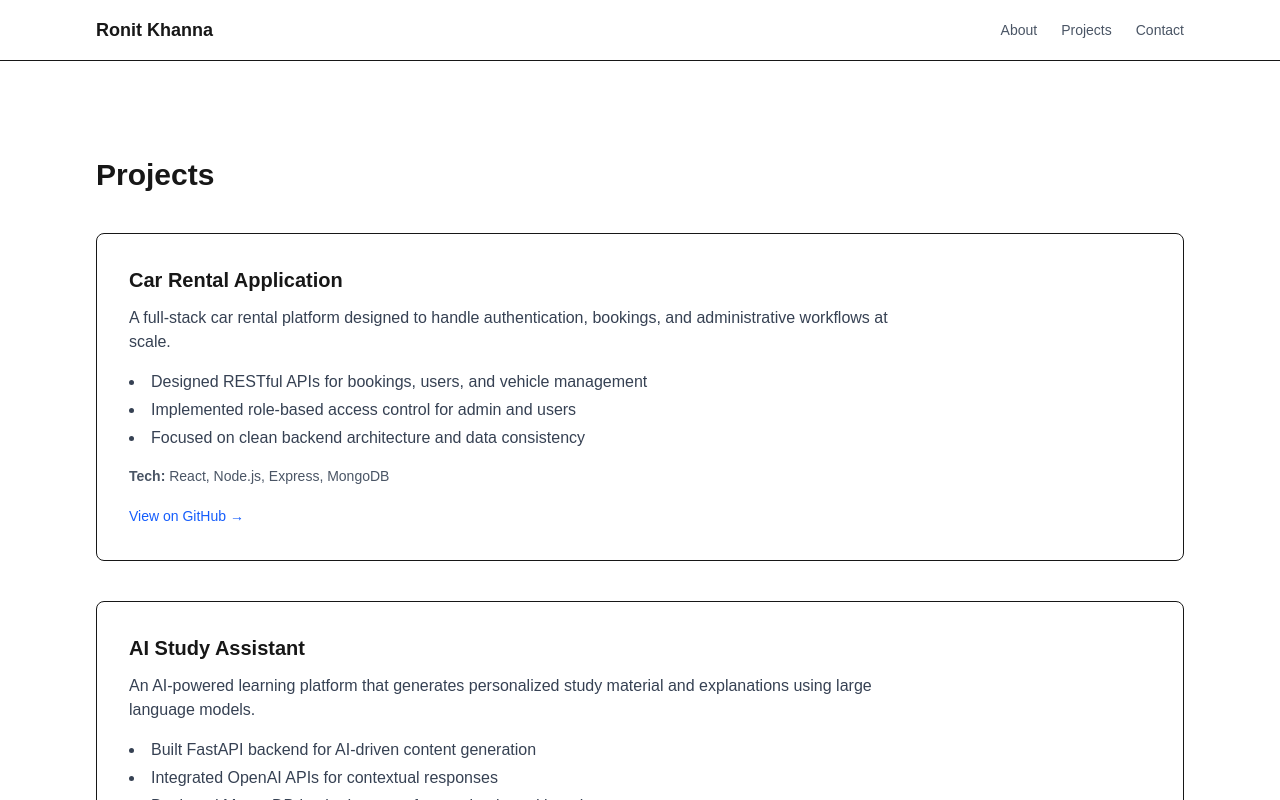
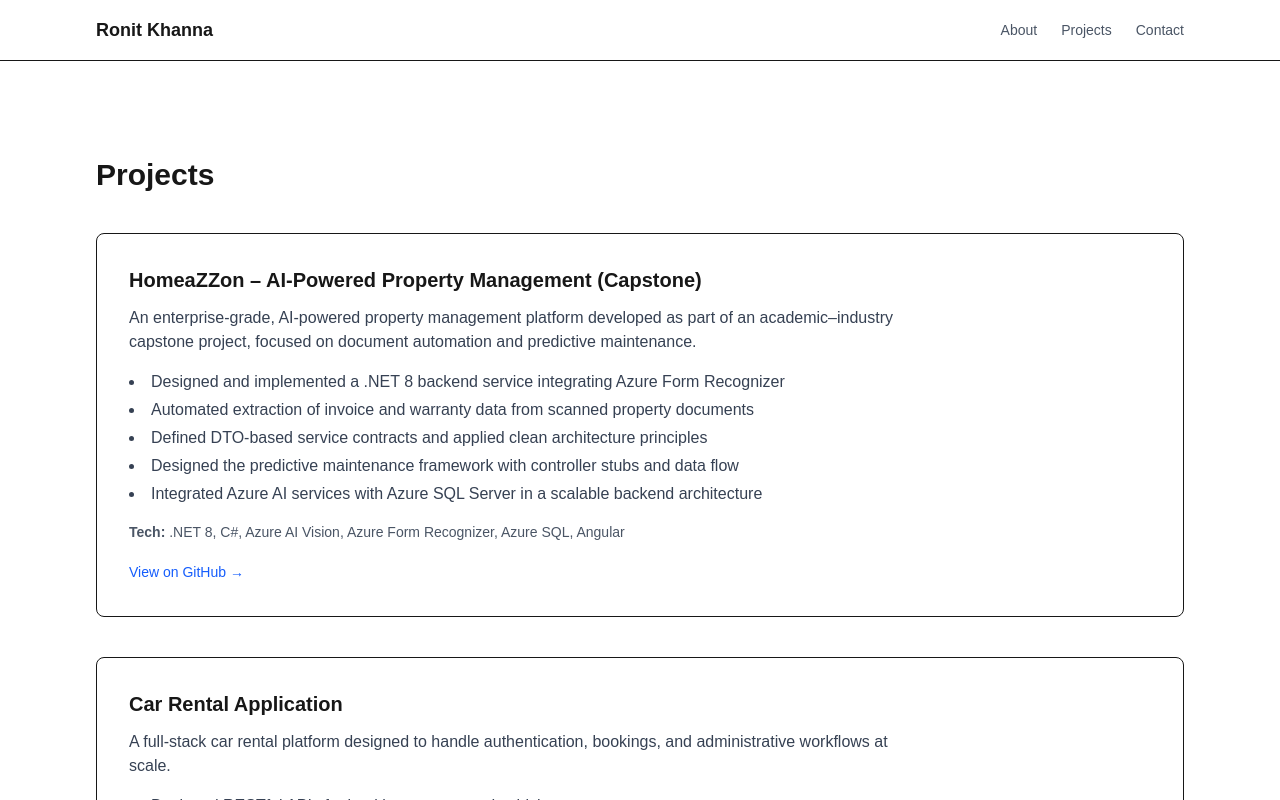
Before and after one commit to Ronn0905/portfolio, a Next.js app: page /projects in a window 1280 px wide. Shown: the top 800 px of the page. Built offline with nearby package versions, Linux system fonts and the light colour scheme.

Commit message:
Add HomeaZZon capstone project and update projects page

```diff
--- a/app/about/page.tsx
+++ b/app/about/page.tsx
@@ -4,9 +4,8 @@ export default function About() {
       <h1 className="text-3xl font-bold mb-6">About Me</h1>
 
       <p className="text-gray-700 max-w-3xl leading-relaxed">
-        I am a Full-Stack & AI Engineer with strong experience in backend
-        engineering, cloud-native systems, and AI integrations. My work focuses on designing scalable APIs,
-        production-ready services, and intelligent systems with real-world business impact.
+        I am a Full-Stack & AI Engineer with strong experience in backend engineering, cloud-native systems, and AI integrations.
+        My work focuses on designing scalable APIs, production-ready services, and intelligent systems that solve real business problems.
 
       </p>
 
--- a/app/page.tsx
+++ b/app/page.tsx
@@ -10,8 +10,8 @@ export default function Home() {
       </p>
 
       <p className="mt-6 text-gray-700 max-w-2xl leading-relaxed">
-        I design and build scalable backend systems and AI-powered applications,
-        with a strong focus on performance, reliability, and real-world production use.
+        I design and build scalable backend systems, AI-powered applications,
+        and production-grade full-stack platforms used in real-world environments.
       </p>
 
       <div className="mt-10 flex gap-4">
--- a/app/projects/page.tsx
+++ b/app/projects/page.tsx
@@ -7,6 +7,20 @@ type Project = {
 };
 
 const projects: Project[] = [
+  {
+    title: "HomeaZZon – AI-Powered Property Management (Capstone)",
+    description:
+      "An enterprise-grade, AI-powered property management platform developed as part of an academic–industry capstone project, focused on document automation and predictive maintenance.",
+    highlights: [
+      "Designed and implemented a .NET 8 backend service integrating Azure Form Recognizer",
+      "Automated extraction of invoice and warranty data from scanned property documents",
+      "Defined DTO-based service contracts and applied clean architecture principles",
+      "Designed the predictive maintenance framework with controller stubs and data flow",
+      "Integrated Azure AI services with Azure SQL Server in a scalable backend architecture",
+    ],
+    tech: ".NET 8, C#, Azure AI Vision, Azure Form Recognizer, Azure SQL, Angular",
+    github: "https://github.com/Ronn0905/homeazzon-capstone-overview",
+  },
   {
     title: "Car Rental Application",
     description:
@@ -75,6 +89,7 @@ export default function Projects() {
             <a
               href={project.github}
               target="_blank"
+              rel="noopener noreferrer"
               className="inline-block mt-5 text-blue-600 hover:underline text-sm"
             >
               View on GitHub →
```
